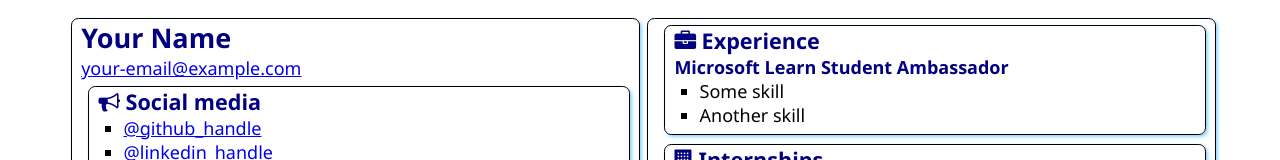
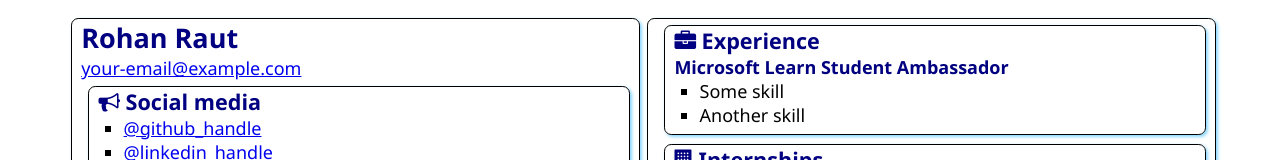
Before and after one commit to rohan-raut/SATechnicalOnboarding, a plain HTML site: page src/index.html in a window 1280 px wide. Shown: the top 160 px of the page. Drawn offline with Linux system fonts and the light colour scheme.

Commit message:
Added My Name
Added My Name in index file.

```diff
--- a/src/index.html
+++ b/src/index.html
@@ -12,7 +12,7 @@
 <body>
     <main>
         <article class="box">
-            <h1>Your Name</h1>
+            <h1>Rohan Raut</h1>
             <div><a href="mailto:your.email@example.com">your-email@example.com</a></div>
 
             <section class="box">
```
